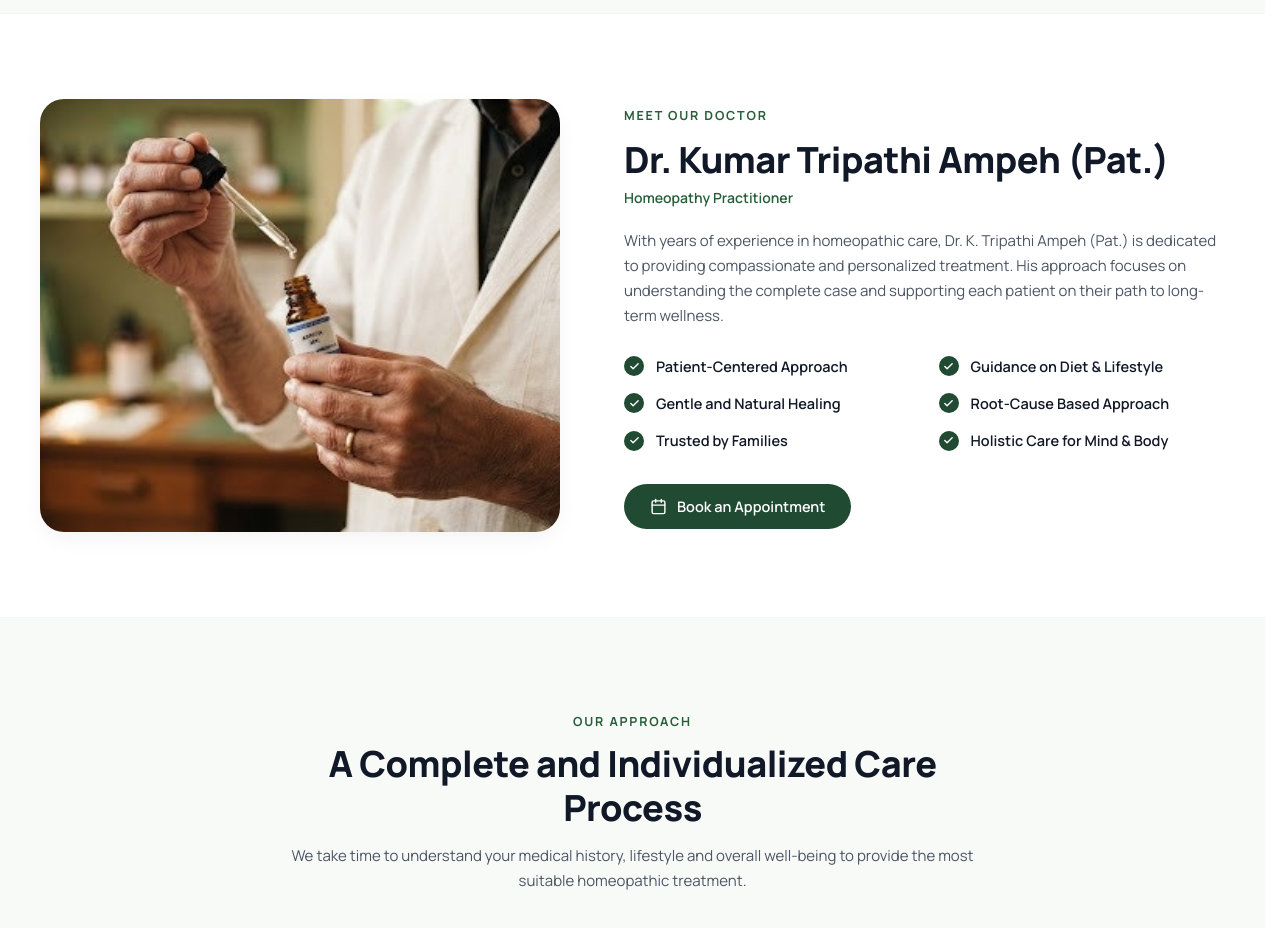
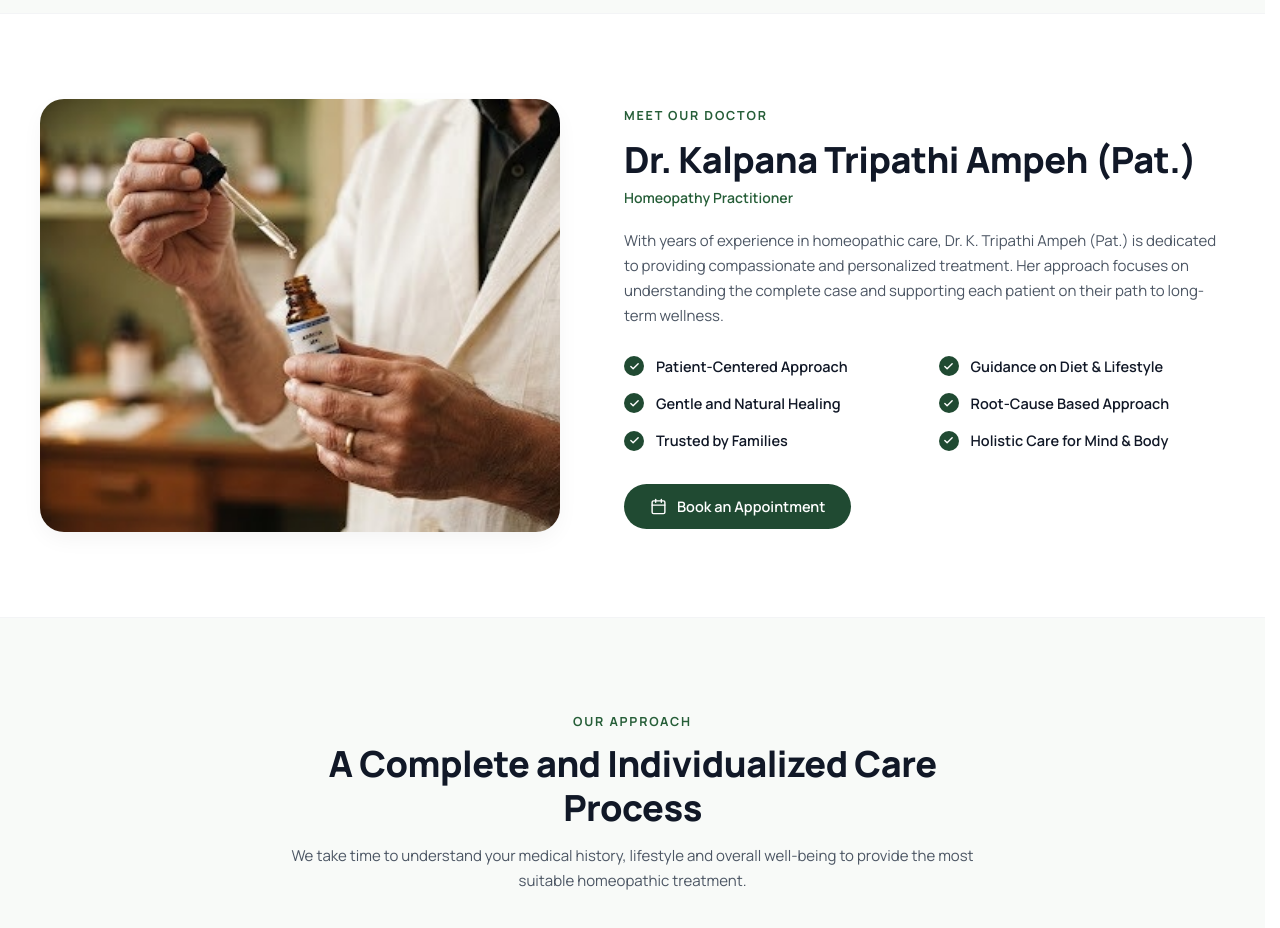
Before and after one commit to Kss-Official/KSS-CLINIC-MANAGEMENT-PLATFORM, a React (Vite) app in the folder frontend/: page /about in a window 1280 px wide. Shown: the part 1740-2668 px from the top of the page. Built offline with nearby package versions, Linux system fonts and the light colour scheme; no server answers.

Commit message:
fix(doctor): update doctor name on about page and shorten to Dr. K. Tripathi Ampeh (Pat.) in description

```diff
--- a/frontend/src/features/about/AboutPage.jsx
+++ b/frontend/src/features/about/AboutPage.jsx
@@ -643,7 +643,7 @@ const AboutPage = () => {
           >
             <img
               src={doctorDropperImg}
-              alt="Dr. Kumar Tripathi preparing homeopathic remedies with dropper bottle"
+              alt="Dr. Kalpana Tripathi preparing homeopathic remedies with dropper bottle"
               style={{
                 width: '100%',
                 height: '100%',
@@ -682,7 +682,7 @@ const AboutPage = () => {
                 fontFamily: "'Manrope', sans-serif",
               }}
             >
-              Dr. Kumar Tripathi Ampeh (Pat.)
+              Dr. Kalpana Tripathi Ampeh (Pat.)
             </h2>
 
             <p
@@ -707,7 +707,7 @@ const AboutPage = () => {
                 fontFamily: "'Manrope', sans-serif",
               }}
             >
-              With years of experience in homeopathic care, Dr. K. Tripathi Ampeh (Pat.) is dedicated to providing compassionate and personalized treatment. His approach focuses on understanding the complete case and supporting each patient on their path to long-term wellness.
+              With years of experience in homeopathic care, Dr. K. Tripathi Ampeh (Pat.) is dedicated to providing compassionate and personalized treatment. Her approach focuses on understanding the complete case and supporting each patient on their path to long-term wellness.
             </p>
 
             {/* 6 Checkmark Items arranged side-by-side in 2 columns */}
--- a/frontend/src/features/home/DoctorSection.jsx
+++ b/frontend/src/features/home/DoctorSection.jsx
@@ -125,7 +125,7 @@ const DoctorSection = ({ onOpenBooking }) => {
                 fontFamily: "'Manrope', sans-serif",
               }}
             >
-              With years of experience in homeopathic care, Dr. Kalpana Tripathi Ampeh (Pat.) is dedicated to providing compassionate and personalized treatment. Her approach focuses on understanding the root cause of health concerns and supporting each patient's overall well-being.
+              With years of experience in homeopathic care, Dr. K. Tripathi Ampeh (Pat.) is dedicated to providing compassionate and personalized treatment. Her approach focuses on understanding the root cause of health concerns and supporting each patient's overall well-being.
             </p>
 
             {/* 4 Key Points in a balanced 2x2 grid */}
```
